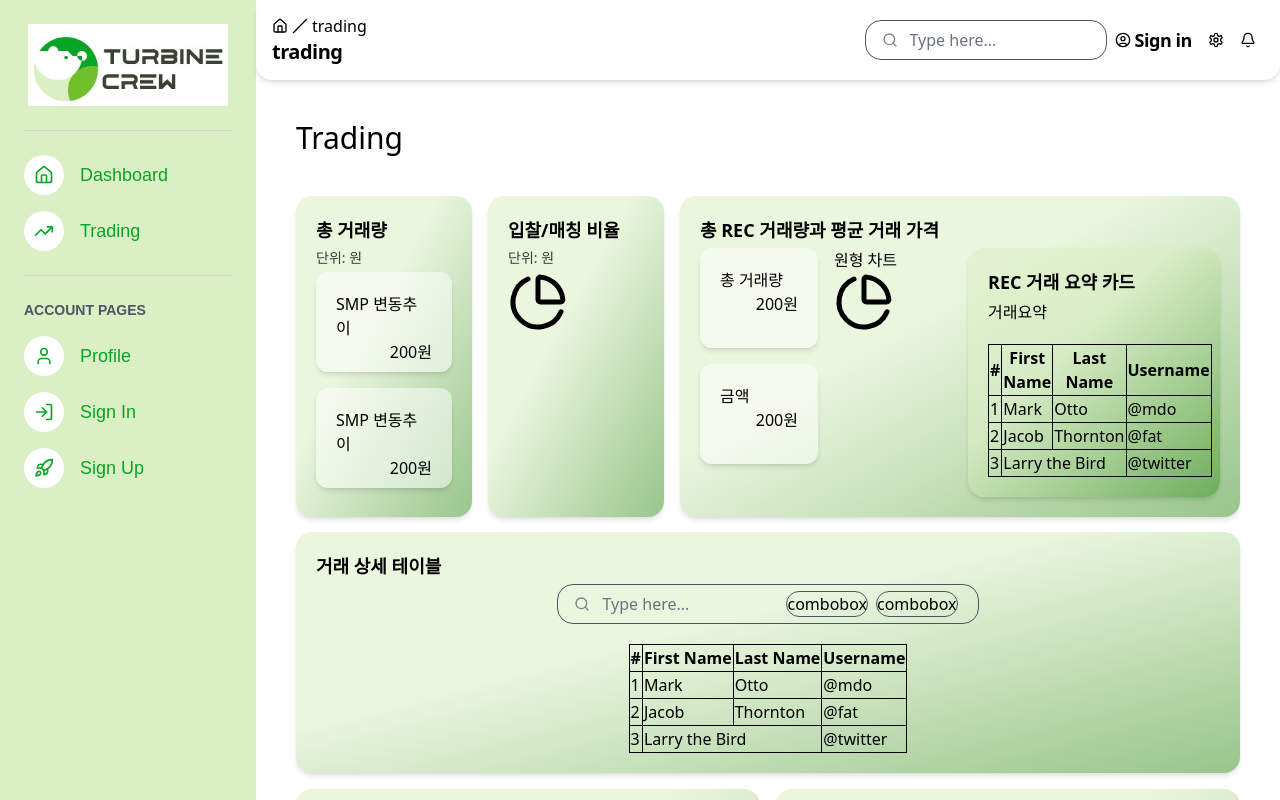
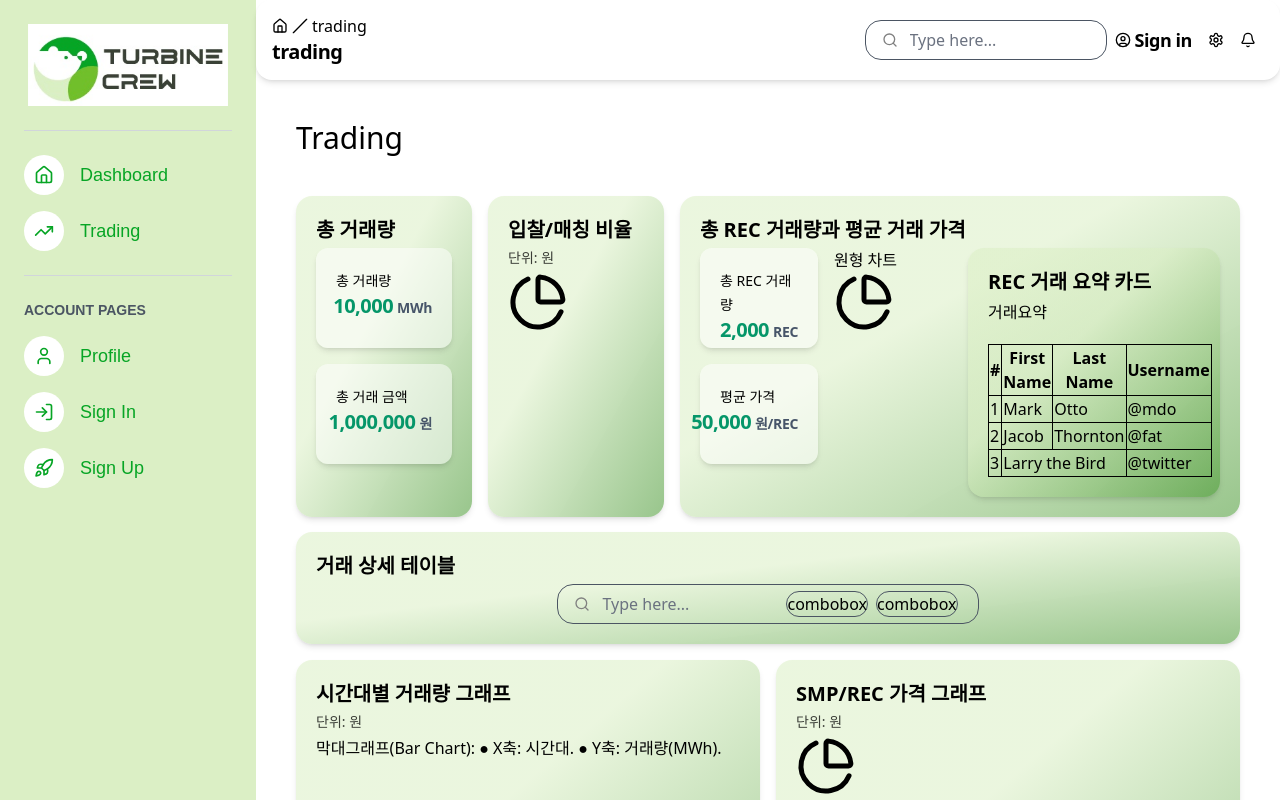
Before and after one commit to turbinecrew/turbin_electrical, a Next.js app: page /trading in a window 1280 px wide. Built offline with nearby package versions, Linux system fonts and the light colour scheme.

Commit message:
🎨 : 거래페이지 텍스트, 카드 디자인 수정

```diff
--- a/src/app/(main)/trading/page.tsx
+++ b/src/app/(main)/trading/page.tsx
@@ -18,14 +18,10 @@ export default function Trading() {
 			- SMP 및 REC 가격 변화 선형 그래프 */}
 			{/* ------top------ */}
 			<div className="grid h-[320px] grid-cols-5 gap-4">
-				<TitleCard
-					className="col-span-1"
-					title="총 거래량"
-					lowerTitle="단위: 원"
-				>
+				<TitleCard className="col-span-1" title="총 거래량">
 					<TitleContent className="flex flex-col gap-4">
-						<MiniCard title="SMP 변동추이" value={200} unit="원" />
-						<MiniCard title="SMP 변동추이" value={200} unit="원" />
+						<MiniCard title="총 거래량" value="10,000" unit="MWh" />
+						<MiniCard title="총 거래 금액" value="1,000,000" unit="원" />
 					</TitleContent>
 				</TitleCard>
 				<TitleCard
@@ -43,8 +39,8 @@ export default function Trading() {
 				>
 					<TitleContent className="grid grid-cols-4 gap-4">
 						<div className="col-span-1 flex flex-col gap-4 align-middle">
-							<MiniCard title="총 거래량" value={200} unit="원" />
-							<MiniCard title="금액" value={200} unit="원" />
+							<MiniCard title="총 REC 거래량" value="2,000" unit="REC" />
+							<MiniCard title="평균 가격" value="50,000" unit="원/REC" />
 						</div>
 						<div className="col-span-1">
 							<div>원형 차트</div>
@@ -108,37 +104,6 @@ export default function Trading() {
 								</div>
 							</div>
 						</div>
-						<table className="mt-5">
-							<thead>
-								<tr>
-									<th className="border border-black">#</th>
-									<th className="border border-black">First Name</th>
-									<th className="border border-black">Last Name</th>
-									<th className="border border-black">Username</th>
-								</tr>
-							</thead>
-							<tbody>
-								<tr>
-									<td className="border border-black">1</td>
-									<td className="border border-black">Mark</td>
-									<td className="border border-black">Otto</td>
-									<td className="border border-black">@mdo</td>
-								</tr>
-								<tr>
-									<td className="border border-black">2</td>
-									<td className="border border-black">Jacob</td>
-									<td className="border border-black">Thornton</td>
-									<td className="border border-black">@fat</td>
-								</tr>
-								<tr>
-									<td className="border border-black">3</td>
-									<td className="border border-black" colSpan={2}>
-										Larry the Bird
-									</td>
-									<td className="border border-black">@twitter</td>
-								</tr>
-							</tbody>
-						</table>
 					</div>
 				</TitleCard>
 			</div>
--- a/src/components/common/card/mini-card/index.tsx
+++ b/src/components/common/card/mini-card/index.tsx
@@ -17,12 +17,16 @@ export default function MiniCard({
 			className={`${className} h-[100px] flex-col rounded-xl p-5`}
 			isColored={false}
 		>
-			<div>
-				<span>{title}</span>
-			</div>
-			<div className="flex justify-end">
-				<span>{value}</span>
-				<span>{unit}</span>
+			<span className="text-sm text-muted-foreground">{title}</span>
+
+			<div className="flex items-baseline justify-end gap-1">
+				<span className="scroll-m-20 text-xl font-semibold tracking-tight text-emerald-600">
+					{value}
+				</span>
+
+				<span className="scroll-m-20 text-sm font-semibold tracking-tight text-slate-600">
+					{unit}
+				</span>
 			</div>
 		</CardComponent>
 	)
--- a/src/components/common/card/title-card/index.tsx
+++ b/src/components/common/card/title-card/index.tsx
@@ -19,7 +19,7 @@ export default function TitleCard({
 		>
 			<div className="flex flex-col">
 				{title && (
-					<span className="mb-1 text-start text-lg font-bold text-black">
+					<span className="mb-1 text-start text-xl font-bold text-black">
 						{title}
 					</span>
 				)}
```
